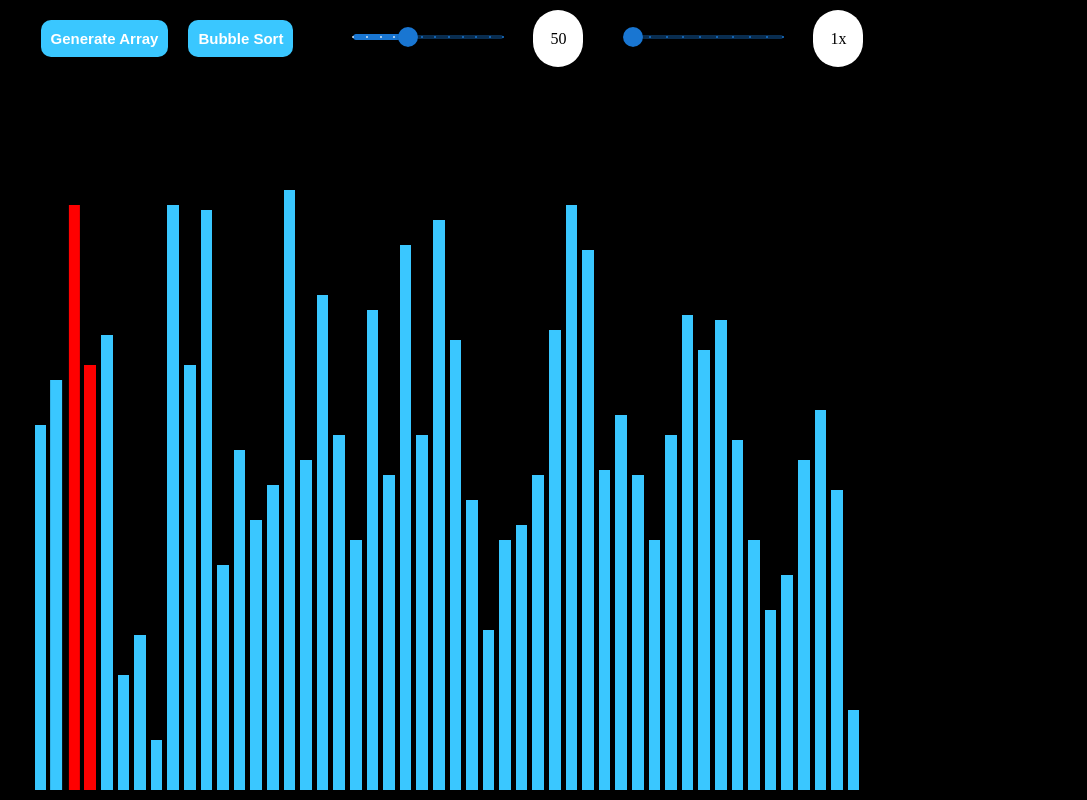
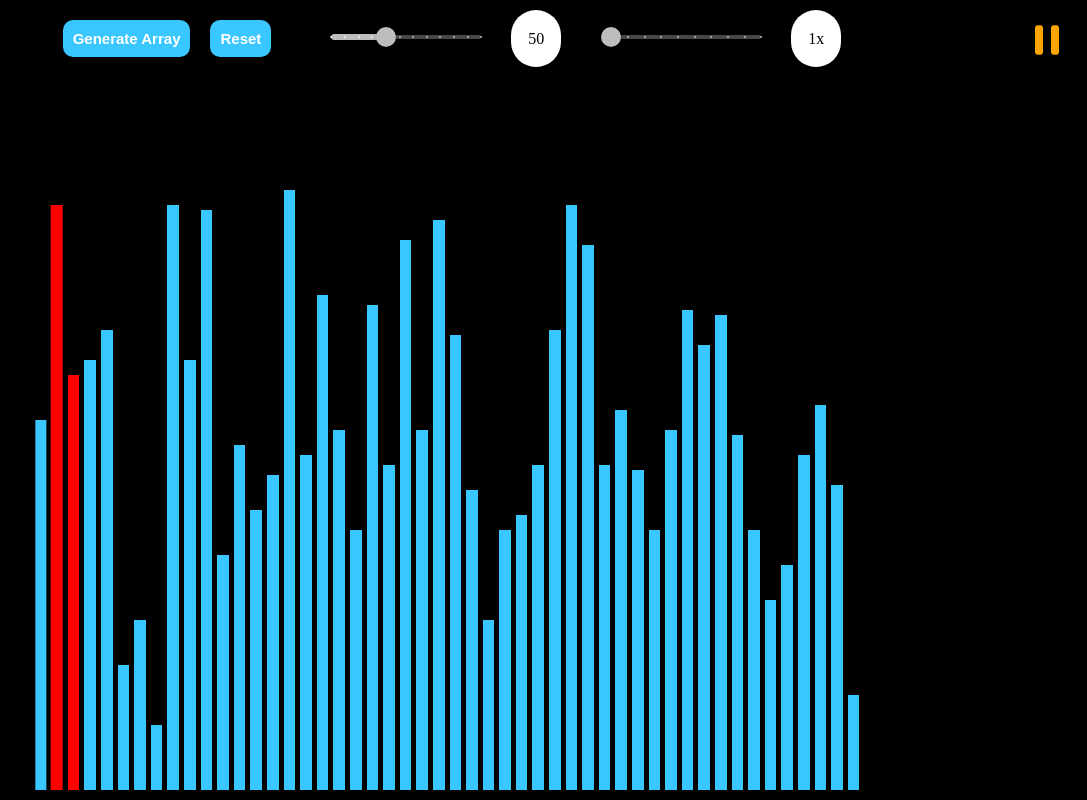
Before and after one commit to CodeBurnerrr/Sorting-Visualizer, a React (Vite) app: page /sorting in a window 1280 px wide. Both pictures are taken after a click on the button "Bubble Sort". Shown: the whole page, without its empty margins (193-1280 px from the left). Built offline with nearby package versions, Linux system fonts and the light colour scheme; a web font is replaced by a local one.

Commit message:
Added play/pause
Added play/pause functionality for animations, allowing users to control the flow at their convenience. Users can pause to guess the next step, adjust the animation speed, and enjoy a more interactive experience.

```diff
--- a/src/Styles/sortingPage.css
+++ b/src/Styles/sortingPage.css
@@ -18,6 +18,8 @@
     background-color: #3ac7ff;
     display: flex;
     justify-content: center;
+    font-weight: bold;
+    color: black;
 
 }
 
@@ -26,7 +28,6 @@
     display: flex;
     justify-content: center;
     padding: 10px;
-
 
 }
 
@@ -89,3 +90,26 @@
 .bar-compare{
     background-color: #ff0000;
 }
+
+.stop{
+    background-color: red;
+    margin-left: 120px;
+    width: 120px;
+
+}
+
+
+.pauseIcon{
+    width: 40px;
+    cursor: pointer;
+
+}
+
+.iconContainer{
+    display: flex;
+    align-items: center;
+    justify-content: center;
+    position: absolute;
+    top: 20px;
+    right: 20px;
+}
--- a/src/components/graph.tsx
+++ b/src/components/graph.tsx
@@ -9,13 +9,15 @@
     const length = useSelector((state: RootState) => state.length.value)
     const array = useSelector((state: RootState) => state.array.value)
 
+
     const [width, setWidth] = useState<number>((window.innerWidth - 700) / 50);
     const [windowsWidth, setWindowsWidth] = useState<number>(0);
 
     const springAnimation = {
         type: "spring",
-        damping: 20,
-        stiffness: 300
+        visualDuration: 0.2,
+        bounce: 0.57,
+        stiffness: 100
     };
 
     window.addEventListener("resize", () => {
@@ -26,6 +28,7 @@
 
     useEffect(() => {
         setWidth((windowsWidth - (700)) / (length));
+
     }, [length])
 
     useEffect(() => {
@@ -47,7 +50,7 @@
                             style={{height: `${item.value * 5}px`, width: `${width}px`}}
                             id={item.id}
 
-                        ></motion.div>
+                        > {length<=30 && item.value} </motion.div>
                     ))}
                 </div>
             </div>
--- a/src/components/header.tsx
+++ b/src/components/header.tsx
@@ -4,19 +4,35 @@
 import {RootState} from "../redux/store.ts";
 import {update as updateLength} from "../redux/slices/arrayLengthSlice.ts";
 import {update as updateArray} from "../redux/slices/arraySlice.ts";
-import {useEffect, useState} from "react";
+import {useEffect, useRef, useState} from "react";
 import {BubbleSort} from "../sortingAlgos/bubbleSort.ts"
+import {change as ongoingChange} from '../redux/slices/ongoingSlice.ts'
+import {change as startStop} from "../redux/slices/startStopSlice.ts"
+import pauseIcon from '../assets/images/icons8-pause.svg'
+import playIcon from '../assets/images/icons8-play.svg'
 
 
 const Header = () => {
 
     const length = useSelector((state: RootState) => state.length.value)
     const array = useSelector((state: RootState) => state.array.value)
+    const play = useSelector((state: RootState) => state.startStop.value)
+    const reset = useSelector((state: RootState) => state.ongoing.value)
+    const lastIndexRef = useRef<number>(0)
+    const playRef = useRef(play);
+    const resultRef: React.MutableRefObject<{ value: number; id: string; style: string }[][]> = useRef([[{value:0, id:"", style: ""}]])
+
+
+    useEffect(() => {
+        playRef.current = play;
+    }, [play]);
+
+
     const [speed, setSpeed] = useState(1);
     const dispatch = useDispatch();
 
-    const handleSpeed = (_event: Event, newValue: number | number[])=>{
-        if(typeof(newValue) === "number"){
+    const handleSpeed = (_event: Event, newValue: number | number[]) => {
+        if (typeof (newValue) === "number") {
             setSpeed(newValue);
         }
 
@@ -36,7 +52,7 @@
         const tempArray: { value: number; id: string, style: "" }[] = [];
 
         for (let i = 0; i < length; i++) {
-            tempArray.push({value: getRandomNumber(2, 120), id: "id-" + i, style: ""});
+            tempArray.push({value: getRandomNumber(5, 120), id: "id-" + i, style: ""});
         }
 
         const pushObject = {
@@ -56,16 +72,37 @@
         generateArray();
     }, [length])
 
+
+    let result: { value: number; id: string; style: string }[][];
+
     const handleBubbleSort = () => {
-        console.log(array.arr)
-        const result = BubbleSort(array.arr, length)
+        if(!playRef){
+            dispatch(startStop());
+        }
+        result = BubbleSort(array.arr, length)
+        resultRef.current = result
+        dispatch(ongoingChange())
+        runAnimation().then().catch(err => (console.log(err)))
+    }
 
-        console.log(result)
 
-        for (let i = 0; i < result.length; i++) {
-            setTimeout(() => {
-                const temp = result[i]
-                // console.log("------->",temp)
+    function sleep(ms: number) {
+        return new Promise(resolve => setTimeout(resolve, ms));
+    }
+
+
+    const runAnimation = async () => {
+
+
+        if(playRef){
+            playRef.current = false
+        }
+
+        for (let i = lastIndexRef.current; i < resultRef.current.length; i++) {
+
+            const temp = resultRef.current[i]
+
+            if (!playRef.current) {
                 dispatch(updateArray({
                     arr: temp, compare: {
                         i: null,
@@ -73,8 +110,45 @@
                     },
                     sorted: [],
                 }))
-            }, 500*i/speed)
+
+                await sleep(1000/speed)
+            }else{
+                lastIndexRef.current = i
+                break;
+            }
         }
+
+
+    }
+
+
+    const handlePause = () => {
+        if(!play){
+            dispatch(startStop())
+        }
+
+
+    }
+
+    const handleResume = () => {
+        if(play){
+            dispatch(startStop())
+        }
+
+        runAnimation().then().catch(err => console.error(err));
+    }
+
+    const handleReset = ()=>{
+        if(play){
+            dispatch(startStop())
+        }
+
+
+        dispatch(ongoingChange())
+        resultRef.current = [[{value:0, id:"", style: ""}]]
+
+        generateArray()
+        lastIndexRef.current = 0
 
     }
 
@@ -86,7 +160,12 @@
                     generateArray()
                 }}>Generate Array
                 </button>
-                <button className="button" onClick={handleBubbleSort}>Bubble Sort</button>
+
+
+                {!reset && <button className="button" onClick={handleBubbleSort}>Bubble Sort</button>}
+                {reset && <button className="button" onClick={handleReset}>Reset</button>}
+
+
                 <Box sx={{width: 150}} className="slider">
                     <Slider
                         defaultValue={length}
@@ -96,6 +175,7 @@
                         marks
                         min={10}
                         max={120}
+                        disabled={reset}
                     />
                 </Box>
                 <div className="lengthBox">{length}</div>
@@ -109,10 +189,24 @@
                         marks
                         min={1}
                         max={10}
+                        disabled={!play && reset}
                     />
                 </Box>
 
                 <div className="lengthBox">{speed}x</div>
+                {
+                    reset && (
+                        <>
+                            {!play &&
+                                <div className='iconContainer' onClick={handlePause}><img src={pauseIcon} alt="pauseicon"
+                                                                                          className='pauseIcon'/></div>}
+                            {play &&
+                                <div className='iconContainer' onClick={handleResume}><img src={playIcon} alt="playicon"
+                                                                                           className='pauseIcon'/></div>}
+                        </>
+                    )
+                }
+
             </div>
 
         </>
--- /dev/null
+++ b/src/redux/slices/ongoingSlice.ts
@@ -0,0 +1,22 @@
+import { createSlice } from "@reduxjs/toolkit";
+
+interface OngoingState {
+    value: boolean;
+}
+
+const initialState: OngoingState = {
+    value: false,
+};
+
+const ongoingSlice = createSlice({
+    name: "ongoing",
+    initialState,
+    reducers: {
+        change: (state) => {
+            state.value = !state.value;
+        },
+    },
+});
+
+export const { change } = ongoingSlice.actions;
+export default ongoingSlice.reducer;
--- /dev/null
+++ b/src/redux/slices/startStopSlice.ts
@@ -0,0 +1,22 @@
+import {createSlice} from "@reduxjs/toolkit";
+
+interface startStop{
+    value: boolean;
+}
+
+const initialState: startStop = {
+    value: false,
+}
+
+const startStopSlice = createSlice({
+    name: "startStop",
+    initialState,
+    reducers: {
+        change : (state)=>{
+            state.value = !state.value;
+        }
+    }
+})
+
+export const {change} = startStopSlice.actions;
+export default startStopSlice.reducer;
--- a/src/redux/store.ts
+++ b/src/redux/store.ts
@@ -1,11 +1,15 @@
 import {configureStore} from "@reduxjs/toolkit";
 import lengthReducer from './slices/arrayLengthSlice.ts'
 import arrayReducer from './slices/arraySlice.ts'
+import ongoingReducer from './slices/ongoingSlice.ts'
+import startStopReducer from './slices/startStopSlice.ts'
 
 export  const store = configureStore({
     reducer: {
         length: lengthReducer,
-        array: arrayReducer
+        array: arrayReducer,
+        ongoing: ongoingReducer,
+        startStop: startStopReducer,
     }
 })
 
```
Also changed, not shown: src/assets/images/icons8-pause.svg (added), src/assets/images/icons8-play.svg (added).
